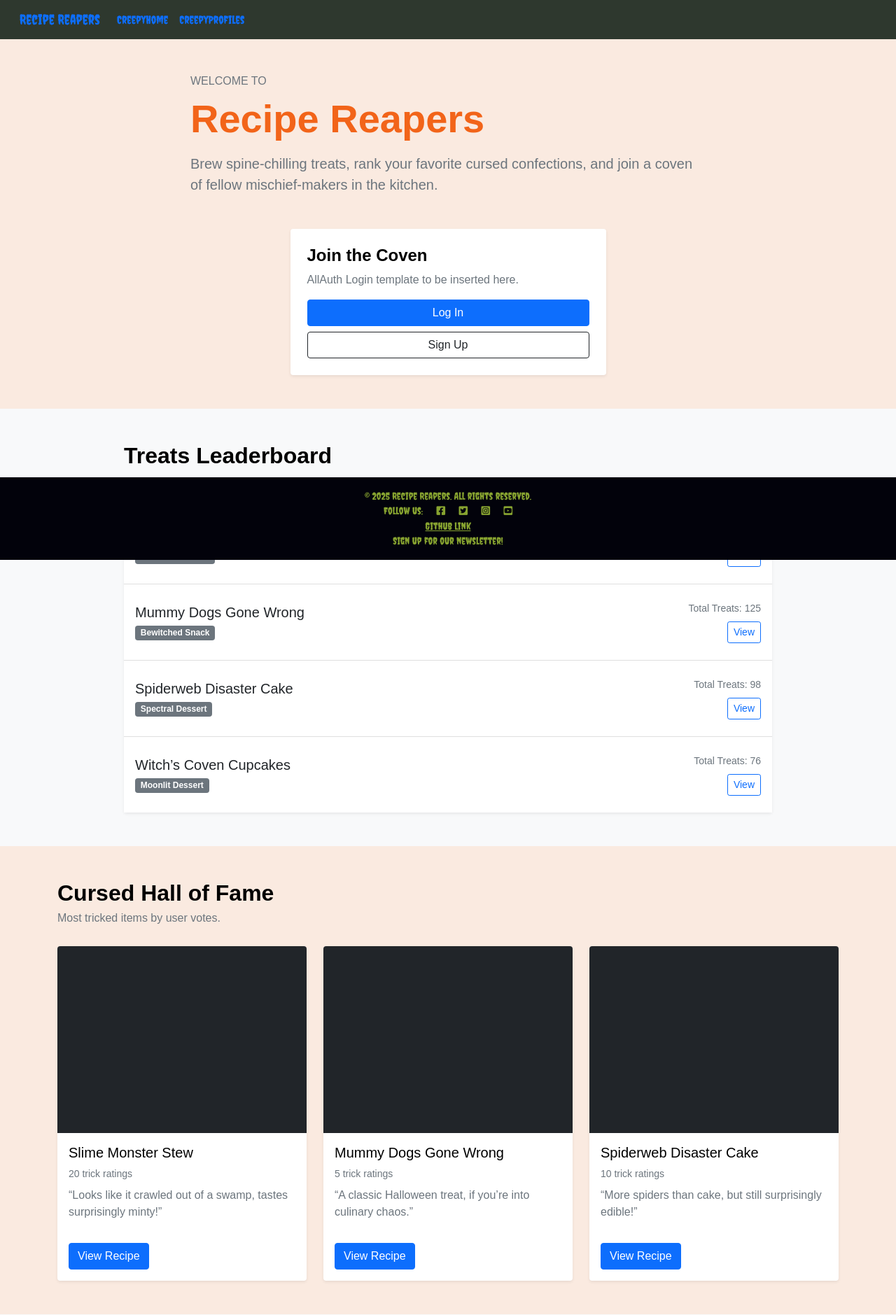
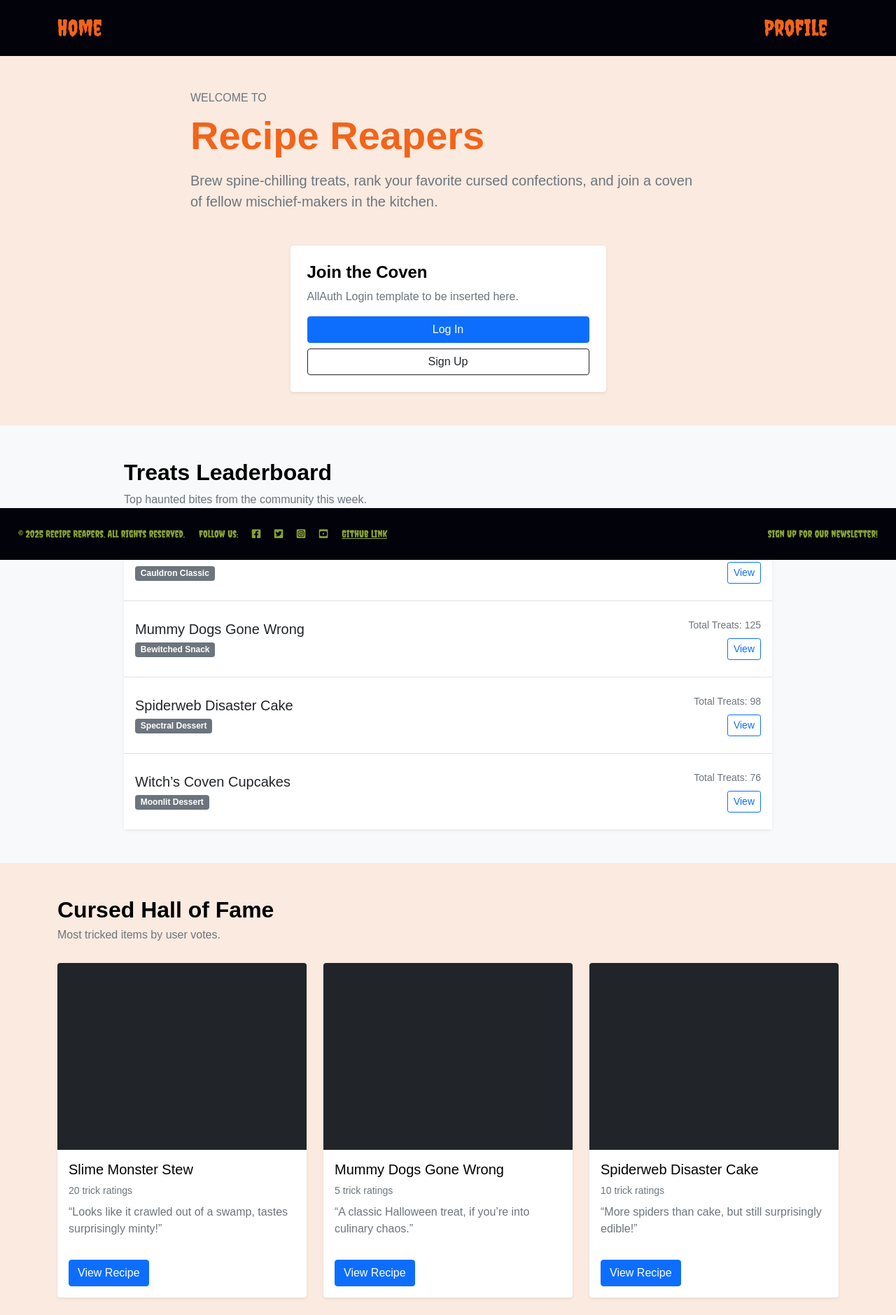
Before and after one commit to Jo-JPEG/Recipe-Reapers, a Django app: page / in a window 1280 px wide. Shown: the top 1879 px of the page at 70% size. Run offline with Django 4.2, Linux system fonts and the light colour scheme.

Commit message:
update navbar and footer styling

```diff
--- a/static/recipe_search/style.css
+++ b/static/recipe_search/style.css
@@ -1,7 +1,7 @@
 /* css variables  */
 :root {
-    --primary-font: sans-serif;
-    --secondary-font: serif;
+    --primary-font: "Roboto", system-ui;
+    --secondary-font: "Creepster", system-ui;
     --text-color-dark: black;
     --text-color-light: white;
     --main-light: #FAEAE0;
@@ -26,16 +26,53 @@ h1 {
     margin-bottom: 1rem;
 }
 
-.nav-right {
-    float: right;
+#navbar {
+    background-color: var(--main-dark);
+    padding: 1rem;
+    font-family: "Creepster", system-ui;
 }
+
+#profile-link {
+  float: right;
+}
+
+#home-link {
+  float: left;
+}
+
+ul {
+  list-style-type: none;
+  margin: 0;
+  padding: 0;
+  overflow: hidden;
+}
+
+ul li {
+  float: right;
+}
+
+#logo {
+    height: 50px;
+}
+
+
 nav {
-    background-color: var(--secondary-dark);
-    color: #87A330;
     padding: 1rem;
     font-family: "Creepster", system-ui;
     font-weight: 400;
     font-style: normal;
+}
+
+nav a {
+    color: var(--accent-color);
+    text-decoration: none;
+    font-size: 2rem;
+    margin-right: 1rem;
+}
+nav a:hover {
+    color: var(--pop-color);
+    text-decoration: underline;
+    font-weight: bold;
 }
 
 
@@ -45,22 +82,36 @@ footer {
     bottom: 0;
     left: 0;
     width: 100%;
-    background: #02020B;
-    color: #87A330;
+    background: var(--main-dark);
+    color: var(--pop-color);
     text-align: center;
     padding: 1rem;
     font-family: "Creepster", system-ui;
     font-weight: 400;
     font-style: normal;
-    /* background-color: var(--secondary-light);
-    color: var(--text-color-dark);
-    padding: auto; */
+}
+
+footer p {
+    margin: 10px;
+    float: left;
+    font-size: 0.9rem;
+}
+
+.footer-center {
+    margin: 10px;
+    float: left;
+}
+
+#newsletter {
+    margin: 10px;
+    float: right;
 }
 
 footer a {
     color: #87A330;
 }
 
-footer p {
-    font-size: 0.9rem;
+footer a:hover {
+    color: var(--main-light);
+    text-decoration: underline;
 }
--- a/templates/base.html
+++ b/templates/base.html
@@ -34,28 +34,21 @@
   </head>
   <body>
     <!-- Navigation Bar -->
-    <nav class="navbar navbar-expand-lg">
-      <div class="container-fluid">
-        <a class="navbar-brand" href="{% url 'index' %}">Recipe Reapers</a>
-        <button class="navbar-toggler" type="button" data-bs-toggle="collapse" data-bs-target="#navbarText"
-          aria-controls="navbarText" aria-expanded="false" aria-label="Toggle navigation">
-          <span class="navbar-toggler-icon"></span>
-        </button>
-        <div class="collapse navbar-collapse d-flex" id="navbarText">
-          <ul class="navbar-nav me-auto mb-2 mb-lg-0">
-            <li class="nav-item">
-              <a class="nav-link
+    <nav id="navbar">
+      <div class="container large">
+          <ul>
+            <li id="home-link">
+              <a
                {% if request.path == index_url %} active"
                aria-current="page {% endif %}"
-               href="{% url 'index' %}">CreepyHome</a>
+               href="{% url 'index' %}">Home</a>
             </li>
-            <li class="nav-item">
-              <a class="nav-link active"
+            <li id="profile-link">
+              <a
                aria-current="page"
-               href="#">CreepyProfiles</a>
+               href="#">Profile</a>
             </li>
           </ul>
-        </div>
       </div>
     </nav>
 
@@ -65,20 +58,18 @@
 {% endblock content %}
 
   </main>
-  <footer class="mt-auto py-3">
-    <p class="m-0 text-center">
-      {% block copyright %}
+  <footer>
+    <p>
       &copy; 2025 Recipe Reapers. All rights reserved.
-      {% endblock copyright %}
     </p>
-    <p class="m-0 text-center">Follow us:
+    <p class="footer-center">Follow us:
       <a href="https://www.facebook.com"><i class="fab fa-facebook-square ms-3"></i></a>
       <a href="https://www.twitter.com"><i class="fab fa-twitter-square ms-3"></i></a>
       <a href="https://www.instagram.com"><i class="fab fa-instagram-square ms-3"></i></a>
       <a href="https://www.youtube.com"><i class="fab fa-youtube-square ms-3"></i></a>
     </p>
-    <p class="m-0 text-center"><a href="">Github link</a></p>
-    <p class="m-0 text-center">Sign up for our newsletter!</p>
+    <p class="footer-center"><a href="">Github link</a></p>
+    <p id="newsletter">Sign up for our newsletter!</p>
   </footer>
   <script src="https://cdn.jsdelivr.net/npm/bootstrap@5.0.1/dist/js/bootstrap.bundle.min.js"
     integrity="sha384-gtEjrD/SeCtmISkJkNUaaKMoLD0//ElJ19smozuHV6z3Iehds+3Ulb9Bn9Plx0x4" crossorigin="anonymous">
```
